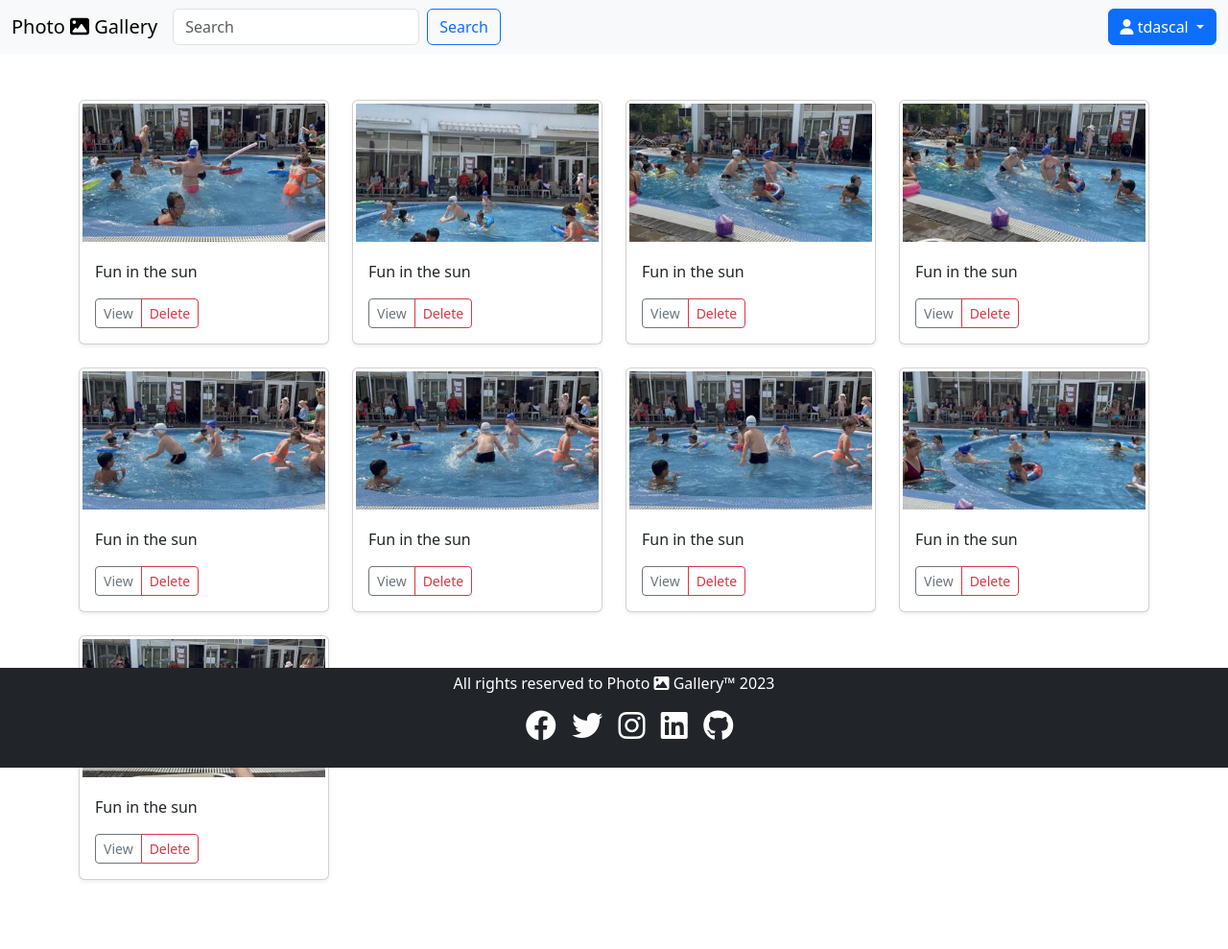
After one commit to tiberiu-dascal/GALLERY, a Django app: page /photos in a window 1280 px wide. The commit adds this page. Shown: the whole page at 96% size. Run offline with Django 4.2, Linux system fonts and the light colour scheme; a user stored in the database is signed in; data comes from the database, SQL or seed files in the repository; both versions use the stored data as it was after the commit; some libraries are stand-ins or nearby versions.

Commit message:
Added photos and albums views; need to fix model logic to be able to grab all users' photos

```diff
--- a/base/urls.py
+++ b/base/urls.py
@@ -8,9 +8,11 @@ urlpatterns = [
     path("", views.index, name="index"),
     path("create_album", views.create_album, name="create_album"),
     path("album/<pk>/", views.album, name="album"),
+    path("albums", views.albums, name="albums"),
     path("upload", views.upload, name="upload"),
     path("<pk>/delete/", PhotoDeleteView.as_view()),
     path("map/<pk>/", views.map_photos, name="map"),
+    path("photos", views.photos, name="photos"),
     path("register", views.register, name="register"),
     path("login", views.login_user, name="login"),
     path("logout", views.logout_user, name="logout"),
--- a/base/views.py
+++ b/base/views.py
@@ -7,7 +7,7 @@ from django.contrib.auth.decorators import login_required
 
 from .utils.thumb_generator import generate_thumbs
 from .models import Photo, Album, User
-from .forms import AlbumForm, RegistrationForm, EditProfileForm
+from .forms import AlbumForm, RegistrationForm
 from .get_coords import get_image_coordinates
 
 
@@ -30,6 +30,20 @@ def album(request, pk):
     photos = album.photo_set.all()
     context = {"photos": photos, "album": album}
     return render(request, "album.html", context)
+
+
+@login_required(login_url="login")
+def albums(request):
+    albums = Album.objects.filter(owner=request.user.id)
+    context = {"albums": albums}
+    return render(request, "albums.html", context)
+
+
+@login_required(login_url="login")
+def photos(request):
+    photos = Photo.objects.filter(album__owner_id=request.user.id)
+    context = {"photos": photos}
+    return render(request, "photos.html", context)
 
 
 @login_required(login_url="login")
--- a/templates/base.html
+++ b/templates/base.html
@@ -68,6 +68,21 @@
                                     <a class="dropdown-item" href="/map/1/">
                                         <i class="fa-solid fa-map"></i>
                                         Photo Map
+                                    </a>
+                                </li>
+                                <li><hr class="dropdown-divider"></li>
+
+                                <li>
+                                    <a class="dropdown-item" href="{% url 'albums' %}">
+                                        <i class="fa-solid fa-images"></i>
+                                        View Album(s)
+                                    </a>
+                                </li>
+
+                                <li>
+                                    <a class="dropdown-item" href="{% url 'photos' %}">
+                                        <i class="fa-solid fa-map"></i>
+                                        View Photos(s)
                                     </a>
                                 </li>
                                 <li><hr class="dropdown-divider"></li>
--- /dev/null
+++ b/templates/photos.html
@@ -0,0 +1,31 @@
+{% extends "base.html" %}
+{% load static %}
+{% block title %}Home :: Photo Gallery{% endblock %}
+{% block content %}
+
+    <div class="row">
+        {% for photo in photos %}
+            <div class="col-lg-3 col-md-6 col-sm-12 mt-4">
+                <div class="card shadow-sm">
+                    <a data-fancybox="gallery" href="{{ photo.image.url }}">
+                        <img src="{{ photo.thumbnail.url }}"
+                             width="100%"
+                             height="150px"
+                             alt="{{ photo.title }}"
+                             style="object-fit:cover;
+                                    padding:3px">
+                    </a>
+                    <div class="card-body">
+                        <p class="card-text">{{ photo.title }}</p>
+                        <div class="d-flex justify-content-between align-items-center">
+                            <div class="btn-group">
+                                <button type="button" class="btn btn-sm btn-outline-secondary">View</button>
+                                <a href="/{{ photo.id }}/delete/" class="btn btn-sm btn-outline-danger">Delete</a>
+                            </div>
+                        </div>
+                    </div>
+                </div>
+            </div>
+        {% endfor %}
+    </div>
+{% endblock %}
```
Also changed, not shown: db.sqlite3.
